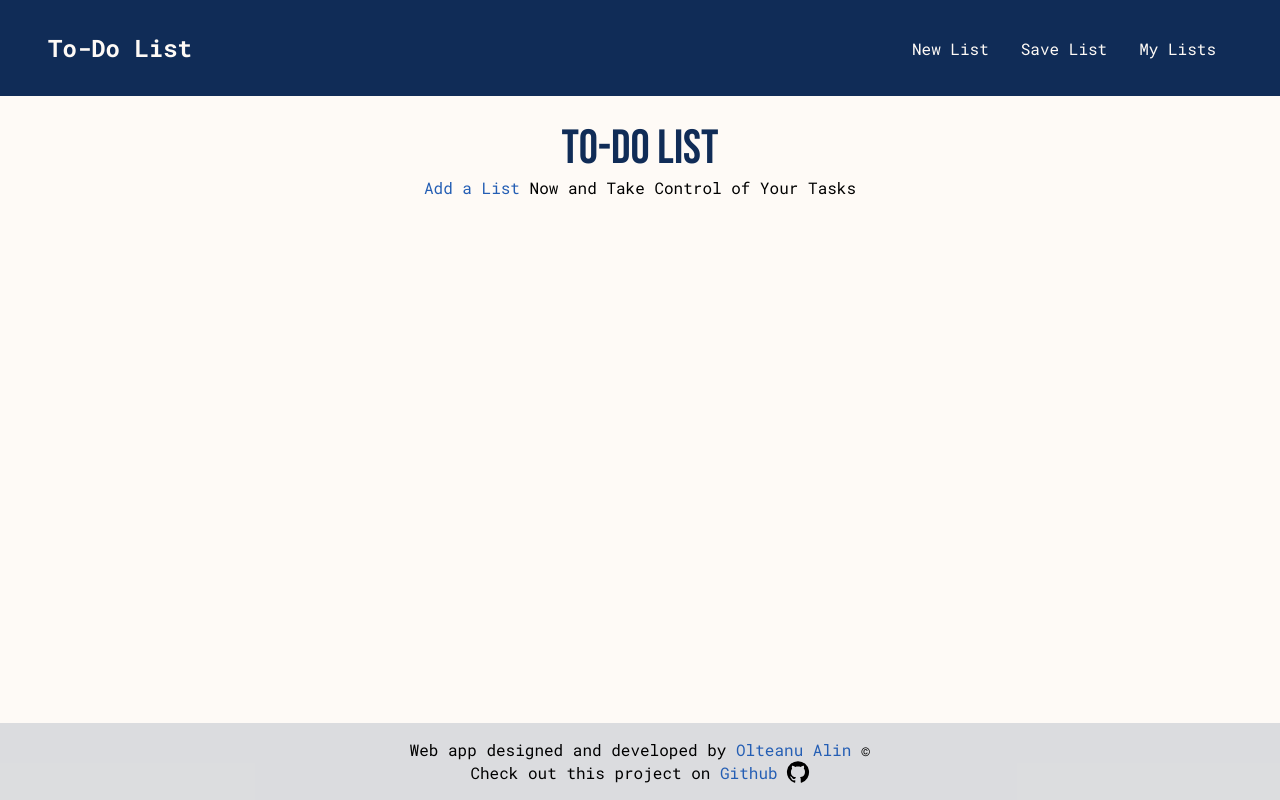
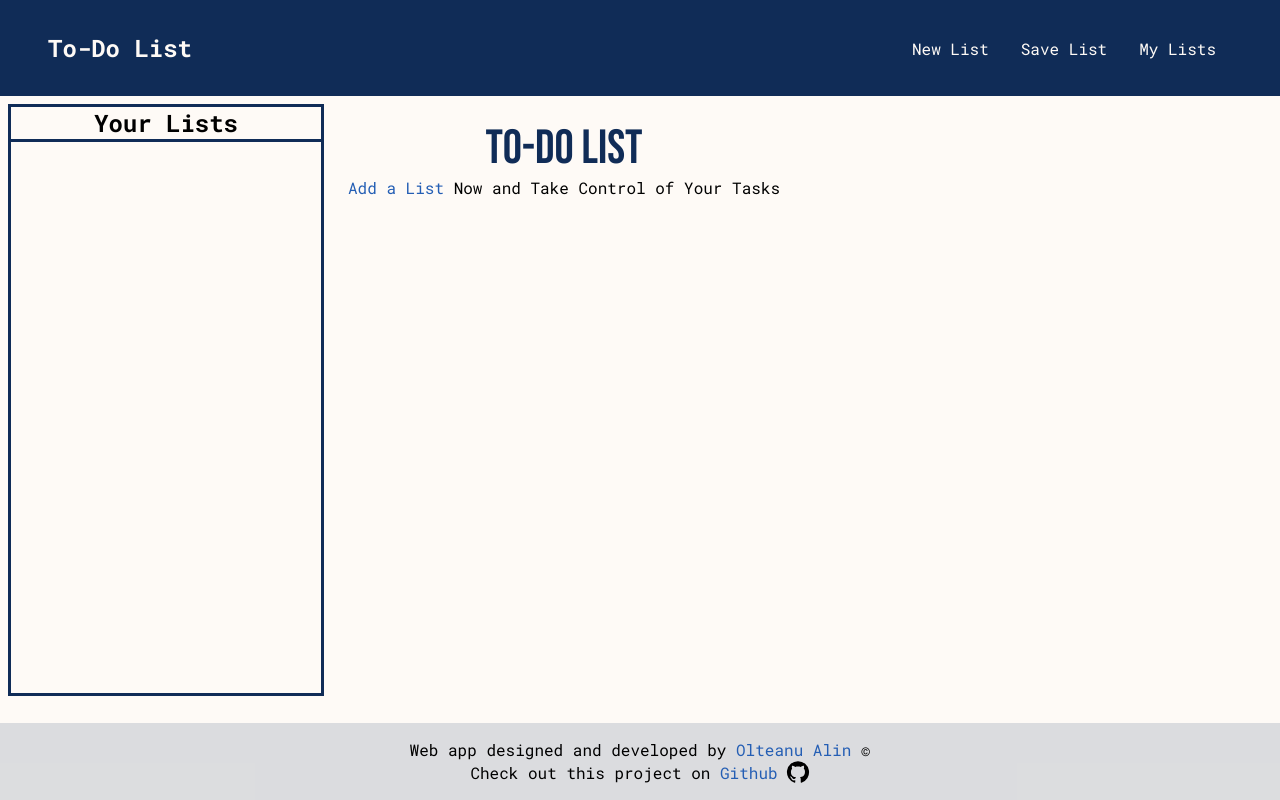
Before and after one commit to alin1k/React-ToDoList, a React (Create React App) app: page / in a window 1280 px wide. Built offline with nearby package versions, Linux system fonts and the light colour scheme.

Commit message:
Added 'Your Lists' sidebar that displays all list names

```diff
--- a/src/components/ListGrid/ListGrid.css
+++ b/src/components/ListGrid/ListGrid.css
@@ -10,6 +10,13 @@
   width: 100%;
   flex-grow: 1;
   padding: 0.5rem;
+  display: flex;
+  flex-direction: row;
+}
+
+.listNamesContainer h2{
+  text-align: center;
+  border-bottom: solid #102C57 0.2rem;
 }
 
 .headerContainer{
@@ -23,27 +30,58 @@
 }
 
 .grid{
-  display: grid;
+  /* display: grid;
   align-items: start;
   grid-template-columns: auto ;
-  gap: 3rem 1rem;
+  gap: 3rem 1rem; */
+  width: 100%;
+  display: flex;
+  flex-direction: column;
+  gap: 1rem;
+}
+
+.listNamesContainer{
+  display: none;
+  width: 25%;
+  max-height: 74vh;
+  overflow-x: auto;
+  border: solid #102C57 0.2rem;
+  margin-right: 0.5rem;
+}
+
+.listNames{
+  padding: 1rem;
+  display: flex;
+  flex-direction: column;
+}
+
+.listNames p{
+  overflow-x: hidden;
 }
 
 @media only screen and (min-width: 425px){
-  .grid{
+  /* .grid{
     gap: 2rem 1rem;
     padding: 1rem;
-  }
+  } */
 }
 
 @media only screen and (min-width: 750px){
+  /* .grid{
+    grid-template-columns: auto auto;
+  } */
+  .listNamesContainer{
+    display: block;
+  }
   .grid{
-    grid-template-columns: auto auto;
+    width: 75%;
+    max-height: 74vh;
+    overflow-y: auto;
   }
 }
 
 @media only screen and (min-width: 1200px){
-  .grid{
+  /* .grid{
     grid-template-columns: auto auto auto;
-  }
+  } */
 }
--- a/src/components/ListGrid/ListGrid.jsx
+++ b/src/components/ListGrid/ListGrid.jsx
@@ -10,6 +10,15 @@ function ListGrid() {
 
   return(
     <div className="listGridContainer">
+      <div className="listNamesContainer">
+        <h2>Your Lists</h2>
+        <div className="listNames">
+          {lists.map((list, index)=>
+            <p>{list.name}</p>
+          )}
+        </div>
+      </div>
+
       {lists.length > 0?
         <div className="grid">
           {lists.map((list , index)=>
--- a/src/components/NavBar/NavBar.css
+++ b/src/components/NavBar/NavBar.css
@@ -9,36 +9,36 @@ nav{
   background-color: #102C57;
 }
 
-ul{
+nav ul{
   list-style: none;
   display: flex;
   flex-direction: column;
   align-items: start;
 }
 
-li{
+nav li{
   padding: 0 1rem;
   color: #FEFAF6;
   margin-bottom: 15px;
 }
 
-li:hover{
+nav li:hover{
   color: #DAC0A3;
   cursor: pointer;
 }
 
-h1{
+nav h1{
   color: #FEFAF6;
   font-weight: 700;
 }
 
 @media only screen and (min-width: 600px){
-  ul{
+  nav ul{
     flex-direction: row;
     align-items: center;
   }
 
-  li{
+  nav li{
     margin: 0;
   }
 
```
